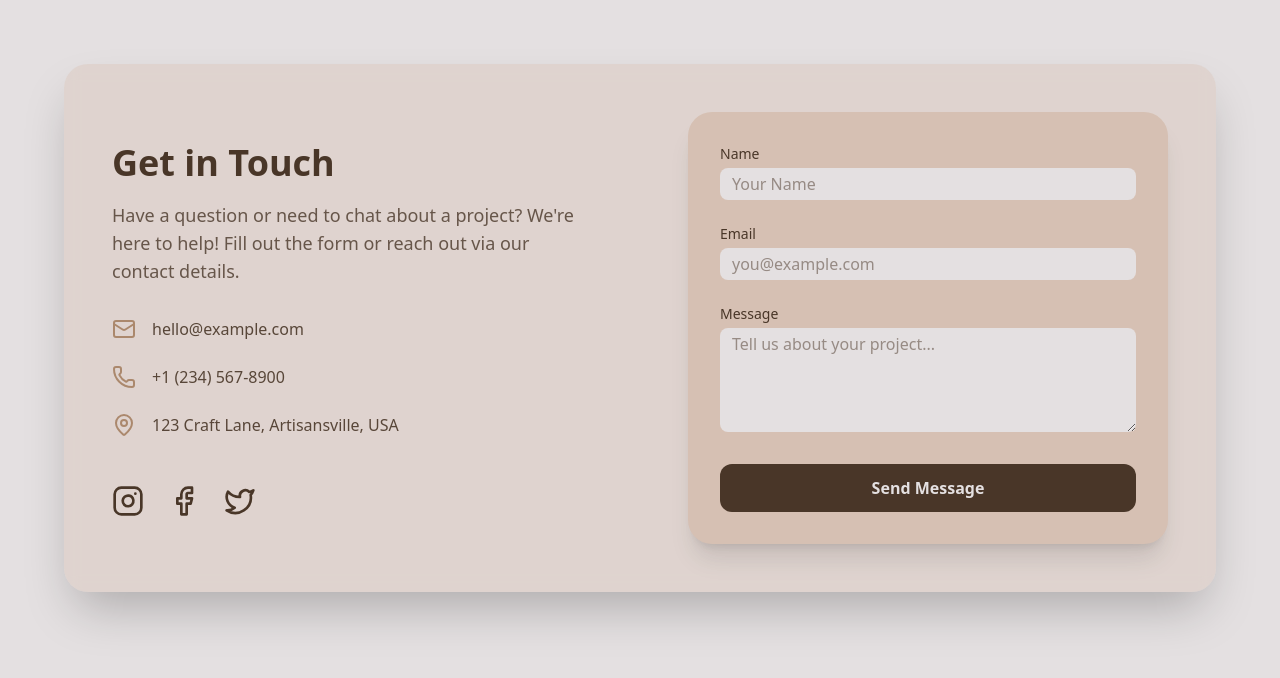
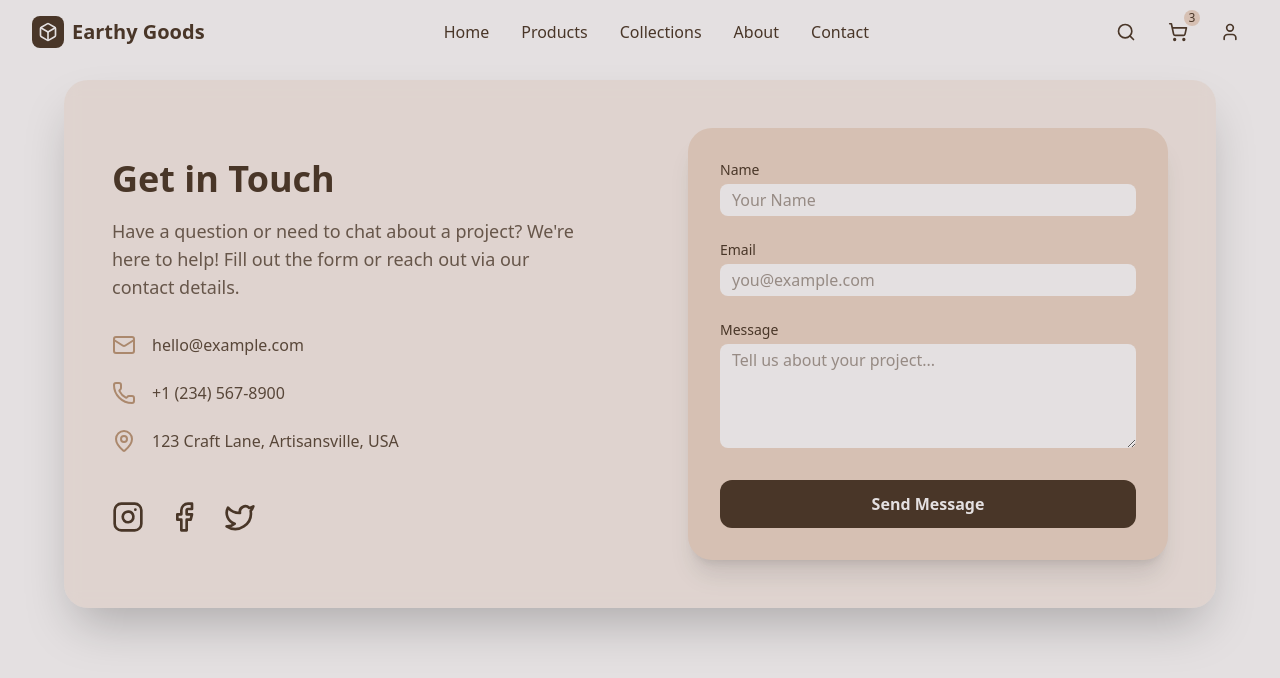
Before and after one commit to afaankhawaja/3d-shop, a React (Vite) app: page /contact in a window 1280 px wide. Shown: the top 678 px of the page. Built offline with nearby package versions, Linux system fonts and the light colour scheme.

Commit message:
added the navbar to APP instead of Home

```diff
--- a/src/App.tsx
+++ b/src/App.tsx
@@ -1,8 +1,14 @@
 import { RouterProvider } from "react-router-dom";
 import router from "./routes";
+import Navbar from "./components/Navbar";
 
 function App() {
-  return <RouterProvider router={router} />;
+  return (
+    <>
+      <Navbar />
+      <RouterProvider router={router} />
+    </>
+  );
 }
 
 export default App;
--- a/src/Pages/Contact.tsx
+++ b/src/Pages/Contact.tsx
@@ -36,7 +36,7 @@ const Contact = () => {
   };
 
   return (
-    <div className="bg-[#E4E0E1] min-h-screen py-16 px-4 sm:px-6 lg:px-8 font-sans text-[#493628]">
+    <div className="bg-[#E4E0E1] min-h-screen py-20 px-4 sm:px-6 lg:px-8 font-sans text-[#493628]">
       <div className="max-w-6xl mx-auto rounded-3xl bg-[#D6C0B3]/40 backdrop-blur-sm p-8 md:p-12 shadow-2xl">
         <div className="md:grid md:grid-cols-2 md:gap-12 lg:gap-24 items-center">
           <div className="space-y-8 mb-12 md:mb-0">
--- a/src/Pages/Home.tsx
+++ b/src/Pages/Home.tsx
@@ -1,11 +1,9 @@
-import Navbar from "../components/Navbar";
 import Hero from "../components/Hero";
 import ProductListing from "../components/ProductListing";
 
 const Home = () => {
   return (
     <div className="min-h-screen bg-[#E4E0E1]">
-      <Navbar />
       <Hero />
       <ProductListing />
     </div>
```
